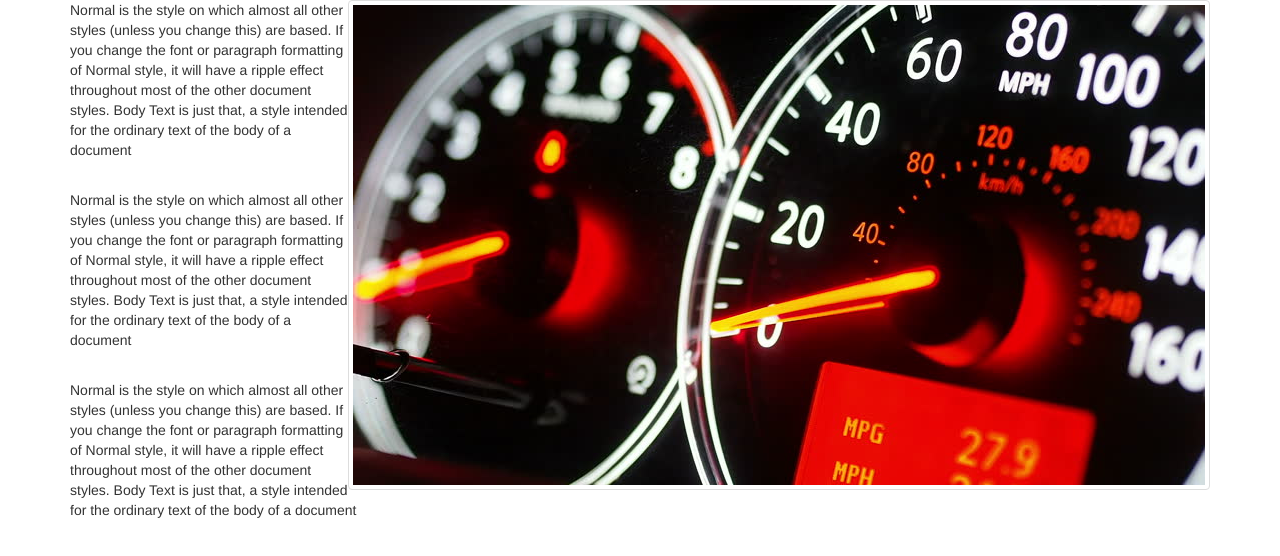
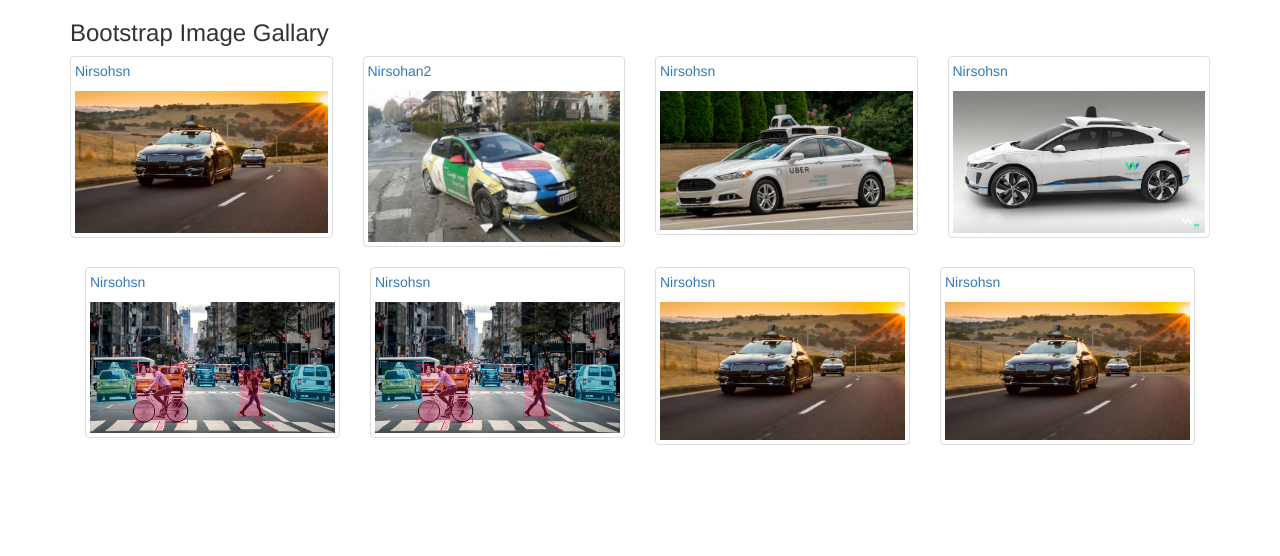
Before and after one commit to niroshan123/Bootstrap, a plain HTML site: page index.html in a window 1280 px wide. Drawn offline with nearby package versions, Linux system fonts and the light colour scheme.

Commit message:
bootstrap image gallery

```diff
--- a/CustomSyles.css
+++ b/CustomSyles.css
@@ -1,4 +1,4 @@
-.sidebarContent{
+/* .sidebarContent{
     margin-bottom:10px;
     min-height:150px;
     background-color: silver;
@@ -19,3 +19,4 @@
     text-align: center;
     font-size: large;
 }
+ */
--- a/index.html
+++ b/index.html
@@ -20,25 +20,72 @@
   <body>
 
     <div class="container">
+
       <div class="row">
-        <div class="col-md-12">
-          <img src="1.jpg" class="pull-right img-thumbnail img-responsive"/>
-          <p>Normal is the style on which almost all other styles (unless you change this) are based.
-            If you change the font or paragraph formatting of Normal style, it will have a ripple effect throughout most of the other document styles.
-            Body Text is just that, a style intended for the ordinary text of the body of a document</p>
-            <br/>
-            <p>Normal is the style on which almost all other styles (unless you change this) are based.
-              If you change the font or paragraph formatting of Normal style, it will have a ripple effect throughout most of the other document styles.
-              Body Text is just that, a style intended for the ordinary text of the body of a document</p>
-              <br/>
-              <p>Normal is the style on which almost all other styles (unless you change this) are based.
-                If you change the font or paragraph formatting of Normal style, it will have a ripple effect throughout most of the other document styles.
-                Body Text is just that, a style intended for the ordinary text of the body of a document</p>
-                <br/>
+        <div class="col-lg-12">
+          <h3>Bootstrap Image Gallary</h3>
+
+
+        </div>
+        <div class="col-lg-3 clo-md-4 col-sm-6">
+          <a href="images/2.jpg" class="thumbnail">
+          <p>Nirsohsn</p>
+          <img src="images/2.jpg"/>
+          </a>
+        </div>
+        <div class="col-lg-3 clo-md-4 col-sm-6">
+          <a href="images/7.jpg" class="thumbnail">
+          <p>Nirsohan2</p>
+          <img src="images/7.jpg"/>
+          </a>
+        </div>
+        <div class="col-lg-3 clo-md-4 col-sm-6">
+          <a href="images/4.png" class="thumbnail">
+          <p>Nirsohsn</p>
+          <img src="images/4.png"/>
+          </a>
+        </div>
+        <div class="col-lg-3 clo-md-4 col-sm-6">
+          <a href="images/5.jpg" class="thumbnail">
+          <p>Nirsohsn</p>
+          <img src="images/5.jpg"/>
+          </a>
         </div>
       </div>
+        <!-- <div class="col-lg-3 clo-md-4 col-sm-6">
+          <a href="images/6.png" class="thumbnail">
+          <p>Nirsohsn</p>
+          <img src="images/6.png">
+          </a>
+        </div> -->
+        <div class="col-lg-3 clo-md-4 col-sm-6">
+          <a href="images/8.jpg" class="thumbnail">
+          <p>Nirsohsn</p>
+          <img src="images/8.jpg"/>
+          </a>
+        </div>
+        <div class="col-lg-3 clo-md-4 col-sm-6">
+          <a href="images/8.jpg" class="thumbnail">
+          <p>Nirsohsn</p>
+          <img src="images/8.jpg"/>
+          </a>
+        </div>
+        <div class="col-lg-3 clo-md-4 col-sm-6">
+          <a href="images/2.jpg" class="thumbnail">
+          <p>Nirsohsn</p>
+          <img src="images/2.jpg"/>
+          </a>
+        </div>
+        <div class="col-lg-3 clo-md-4 col-sm-6">
+          <a href="images/2.jpg" class="thumbnail">
+          <p>Nirsohsn</p>
+          <img src="images/2.jpg" class="img-responsive"/>
+          </a>
+        </div>
+
+
+
     </div>
-
 
 
 
```
Also changed, not shown: images/2.jpg (added), images/3.jpg (added), images/4.png (added), images/5.jpg (added), images/6.png (added), images/7.jpg (added), images/8.jpg (added).
